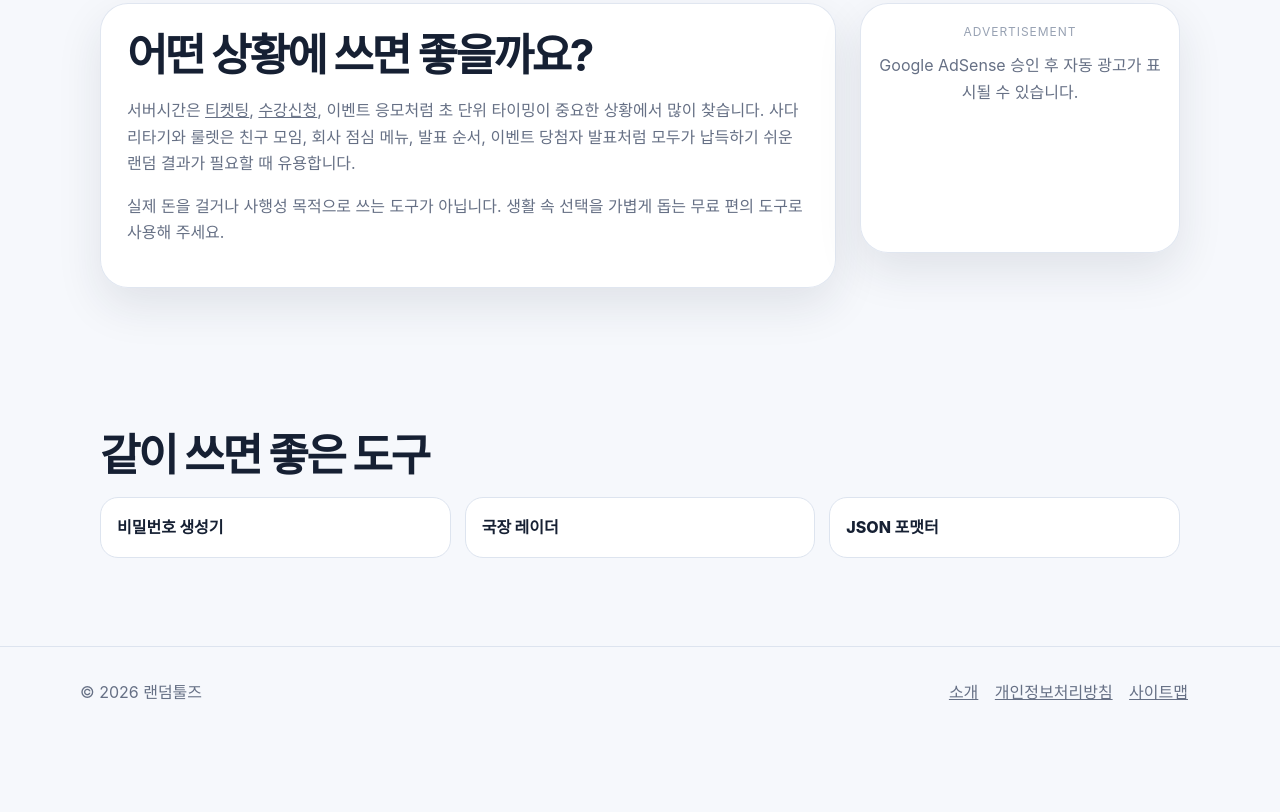
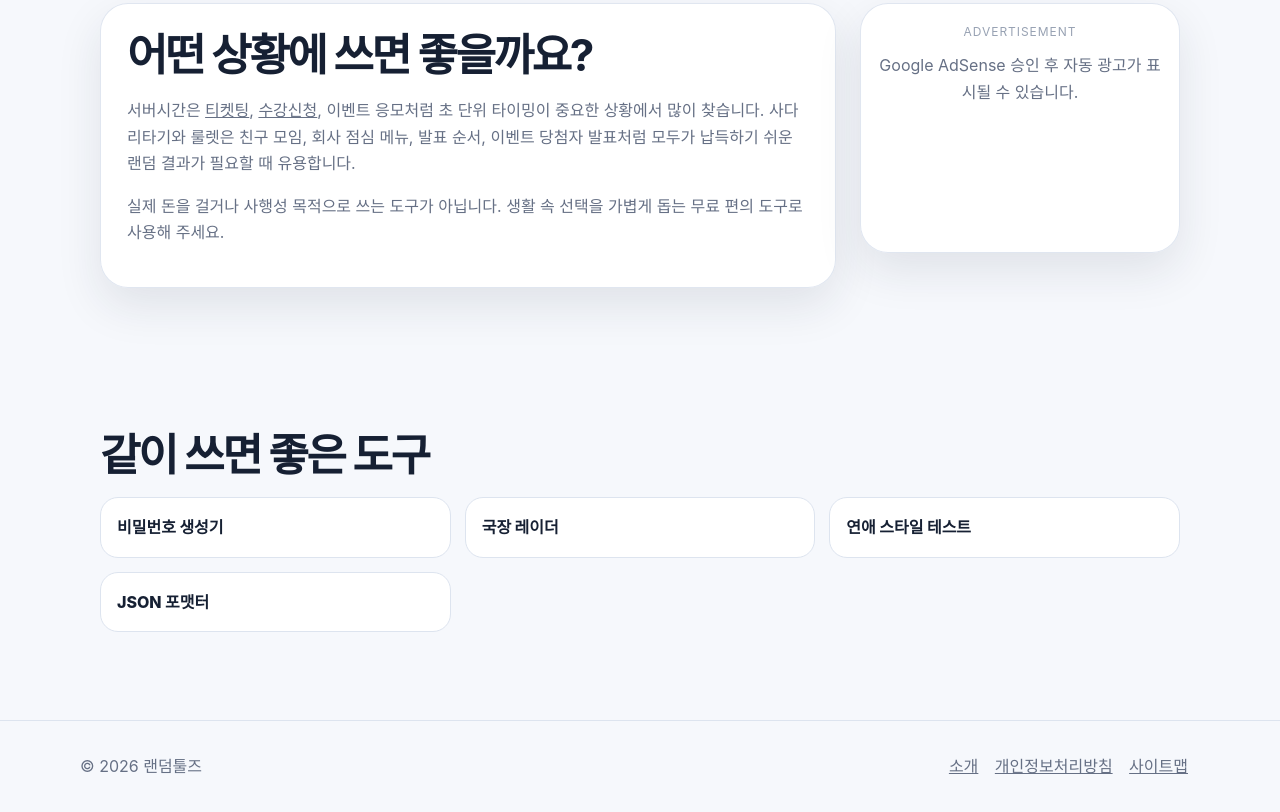
Before and after one commit to inma8743/random-tools-kr, a website: page index.html in a window 1280 px wide. Shown: the part 1814-2626 px from the top of the page. Before the commit the page ends 2551 px from the top, so only its background shows below. Drawn offline with Linux system fonts and the light colour scheme.

Commit message:
Link Type Lab KR

```diff
--- a/index.html
+++ b/index.html
@@ -124,6 +124,7 @@
     <div class="related">
       <a href="https://password-generator-self-seven.vercel.app/">비밀번호 생성기</a>
       <a href="https://stock-board-ten.vercel.app/">국장 레이더</a>
+      <a href="https://type-lab-kr.vercel.app/">연애 스타일 테스트</a>
       <a href="https://json-formatter-eight-theta.vercel.app/">JSON 포맷터</a>
     </div>
   </section>
```
